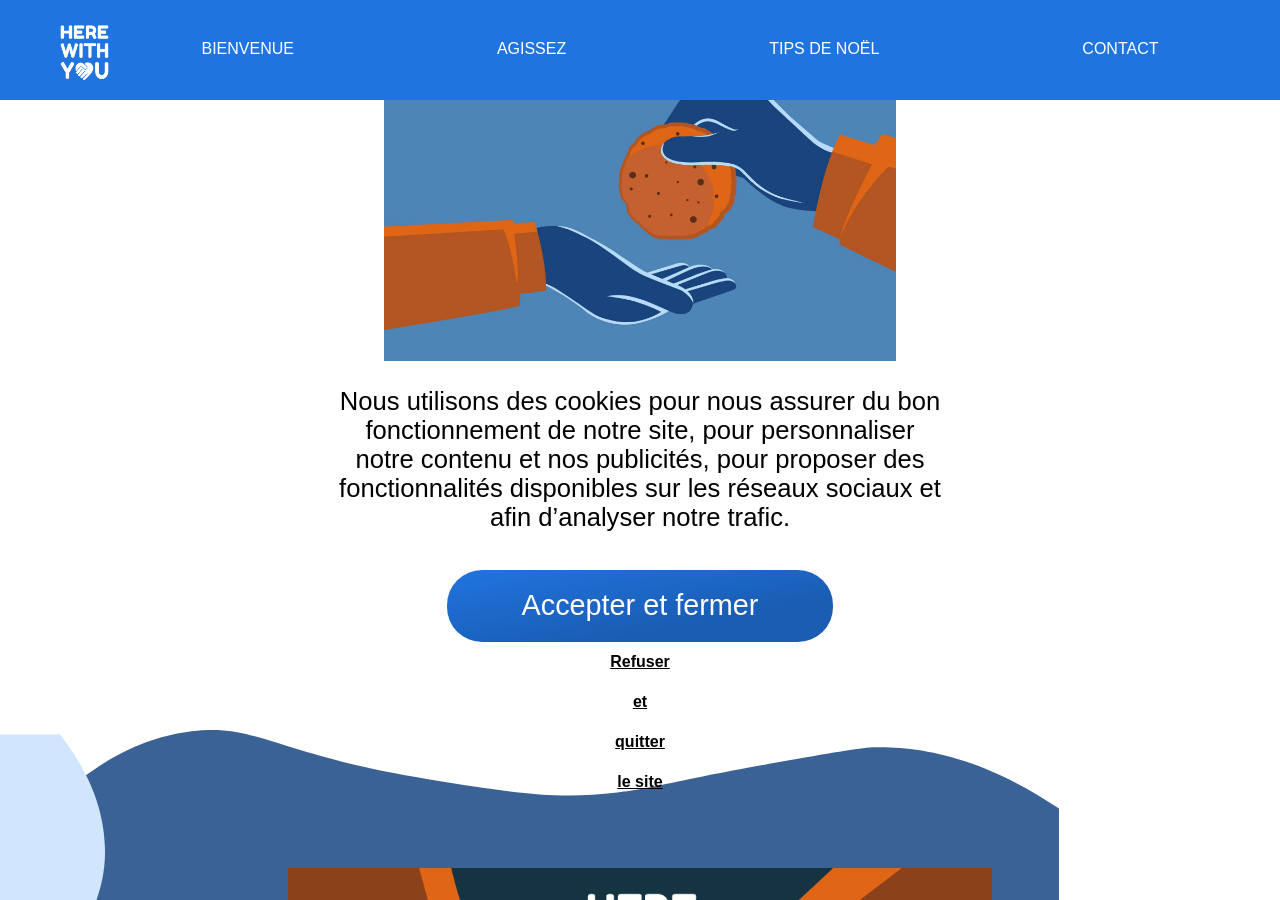
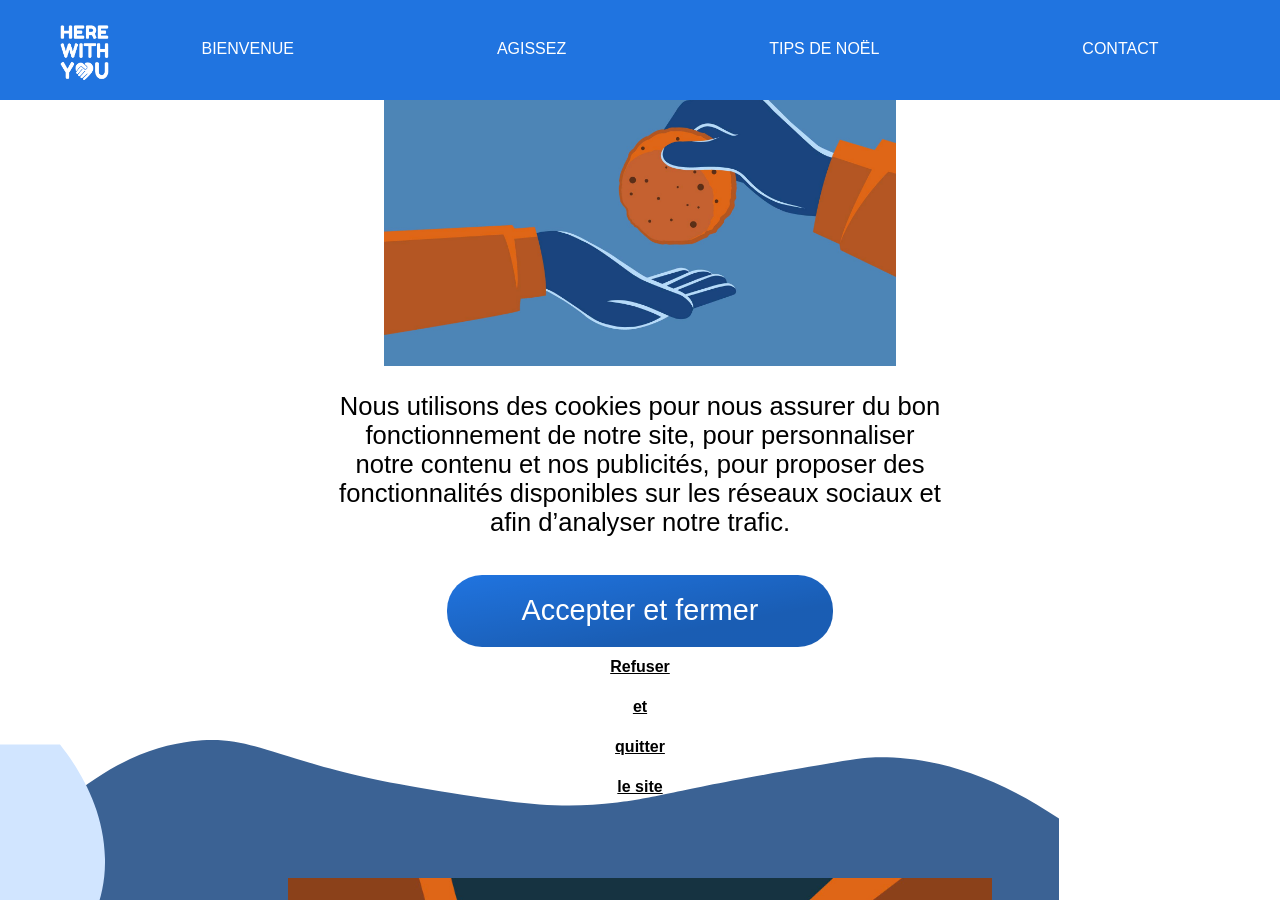
Before and after one commit to najouille/maindanslamain, a Jekyll site: the page built from index.md, in a window 1280 px wide and 900 px high. Built offline with Jekyll 4.4.1, drawn with Linux system fonts in a browser that asks for light colours.

Commit message:
size cookies

```diff
--- a/_sass/cookies.scss
+++ b/_sass/cookies.scss
@@ -1,7 +1,7 @@
 //@media all and (min-width:400px) {
     .backgroundcookies{
         margin-top: 100px;
-        height: 610px;
+        height: 620px;
         display: flex;
         justify-content: center;
         align-items: center;
```
